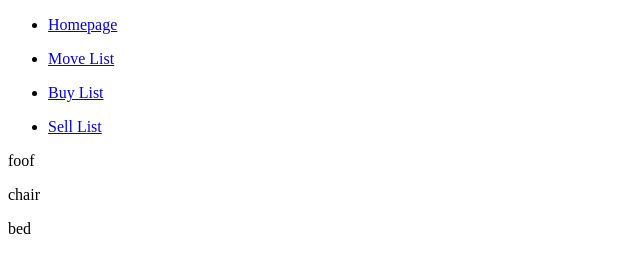
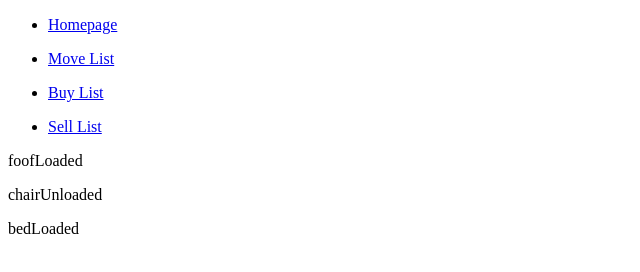
Before and after one commit to RodrigoSantelices/Make-Your-Move, a website: page public/index.html in a window 1280 px wide. Shown: the whole page, without its empty margins (0-640 px from the left). Drawn offline with nearby package versions, Linux system fonts and the light colour scheme.

Commit message:
it works

```diff
--- a/public/index.html
+++ b/public/index.html
@@ -14,7 +14,7 @@
       <li><p><a href="../sell.html">Sell List</a></p></li>
     </ul>
     <div class="move-list-js">
-    <script type="text/javascript" src="../move-list.js"></script>
+    <script type="text/javascript" src="moveList.js"></script>
     </div>
 
   </body>
--- a/move-list.js
+++ b/public/moveList.js
@@ -1,29 +1,29 @@
 const MOCK_MOVE_LIST ={
   "moveList":[
       {
-      //  "id":"1111",
-      "name": "foof",
-      //  "location": "car",
-      //  "value":"$50",
-      //  "image":"pic goes here",
-        "status":"Loaded"
+       "id":"1111",
+       "name": "foof",
+       "location": "car",
+       "value":"$50",
+       "image":"pic goes here",
+       "status":"Loaded"
       },
 
       {
-      //  "id":"2222",
-       "name": "chair",
-      //  "location": "truck",
-      //  "value":"$100",
-      //  "image":"pic goes here",
+        "id":"2222",
+        "name": "chair",
+        "location": "truck",
+        "value":"$100",
+        "image":"pic goes here",
         "status":"Unloaded"
       },
 
       {
-      //  "id":"3333",
-       "name": "bed",
-      //  "location": "home",
-      //  "value":"$350",
-      //  "image":"pic goes here",
+        "id":"3333",
+        "name": "bed",
+        "location": "home",
+        "value":"$350",
+        "image":"pic goes here",
         "status":"Loaded"
       }
   ]
@@ -46,7 +46,7 @@ function getMoveList(callbackFN){
 function displayMoveList(data){
   for(index in data.moveList){
     $(`.move-list-js`).append(
-      '<p>'+ data.moveList[index].name + '</p>');
+      '<div class="move-list-item"><p>'+ data.moveList[index].name + data.moveList[index].status + '</p></div>');
   }
   console.log('displaymovelist works');
 }
```
